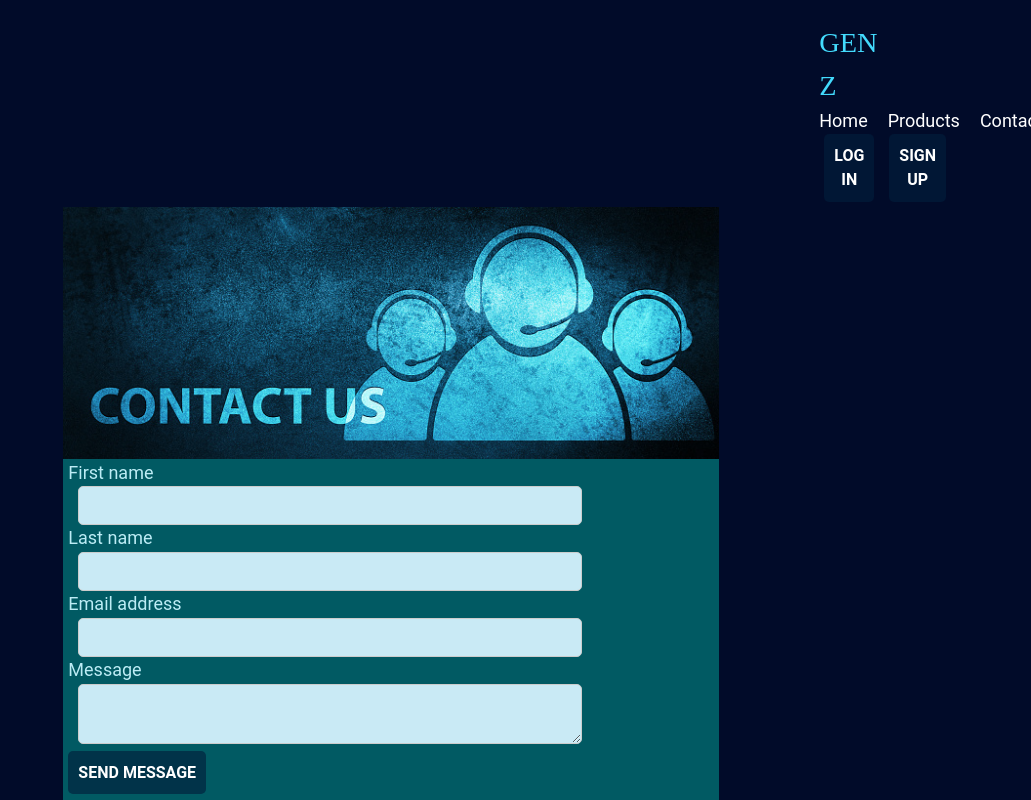
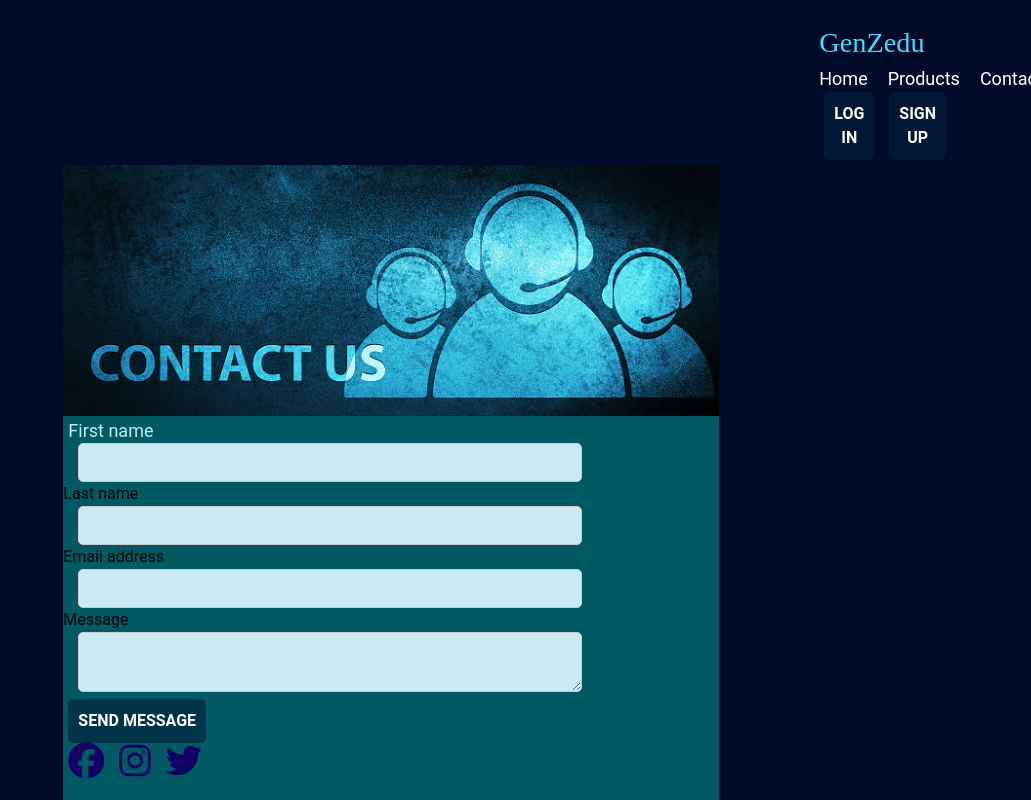
Before and after one commit to VOSANDI2003/contact_us, a Next.js app: page / in a window 1280 px wide. Shown: the top 800 px of the page, without its empty margins (249-1280 px from the left). Built offline with nearby package versions, Linux system fonts and the light colour scheme.

Commit message:
Update page.js

```diff
--- a/src/app/page.js
+++ b/src/app/page.js
@@ -1,79 +1,71 @@
 import React from 'react';
 import Head from 'next/head';
 import './globals.css';
+import '@fortawesome/fontawesome-free/css/all.min.css'; // Import Font Awesome
+
 
 
 const ContactUs = () => {
     return (
-
         <>
             <div className="header">
                 <header className="bg-white shadow-md p-4">
                     <nav className="flex justify-between items-right">
-        <div className="text-lg font-bold">GEN Z</div>
+                        <div className="text-lg font-bold">GenZedu</div>
                         <div className="flex space-x-4">
                             <a href="#" className="home">Home</a>
                             <a href="#" className="products">Products</a>
                             <a href="#" className="contact">Contact</a>
                         </div>
                         {/*buttons*/}
-
                         <div className="button-container">
                             <button className="login py-2 border rounded-md">Log In</button>
                             <button className="signup px-4 py-2 bg-blue-600 text-white border rounded-md">Sign Up</button>
                         </div>
-
                     </nav>
-    </header></div>
+                </header>
+            </div>
 
             {/* Top Section */}
             <section className="hero-section flex flex-col lg:flex-row items-center justify-between">
                 <div className="hero-content text-center lg:text-left p-4 lg:w-1/2">
                     <h1 className="text-4xl lg:text-5xl font-bold mb-4"></h1>
-
                 </div>
                 <div className="hero-image lg:w-1/2 p-4">
                     <div className='image lg:text-right'></div>
-          <img src="../../contact.jpg" className=" h-auto"  width={1400} // Set the desired width
-        height={300} />
-
+                    <img src="../../contact.jpg" className=" h-auto" width={1400} height={300} />
                 </div>
             </section>
 
-
-
-
             <div className="bg-teal-800 flex items-center justify-center min-h-screen">
                 <div className="bg-teal-700 p-10 rounded-lg shadow-lg w-full max-w-lg">
-
                     <form>
                         <div className="grid grid-cols-2 gap-4 mb-4">
                             <div>
-                                <label className="blocktext-blue    mb-2" htmlFor="first-name">First name</label>
-                                <input type="text " id="first-name" className="w-full p-2  border border-gray-300 rounded" />
+                                <label className="blocktext-blue mb-2" htmlFor="first-name">First name</label>
+                                <input type="text" id="first-name" className="w-full p-2 border border-gray-300 rounded" />
                             </div>
                             <div>
-                                <label className="blocktext-white mb-2" htmlFor="last-name">Last name</label>
+                                <label className="block text-white mb-2" htmlFor="last-name">Last name</label>
                                 <input type="text" id="last-name" className="w-full p-2 border border-gray-300 rounded" />
                             </div>
                         </div>
                         <div className="mb-4">
-                            <label className="blocktext-white mb-2" htmlFor="email">Email address</label>
+                            <label className="block text-white mb-2" htmlFor="email">Email address</label>
                             <input type="email" id="email" className="w-full p-2 border border-gray-300 rounded" />
                         </div>
                         <div className="mb-4">
-                            <label className="blocktext-white mb-2" htmlFor="message">Message</label>
+                            <label className="block text-white mb-2" htmlFor="message">Message</label>
                             <textarea id="message" className="w-full p-2 border border-gray-300 rounded h-32"></textarea>
                         </div>
-
                         <div className="mb-4">
-                            <button type="submit" className="w-fullbg-blue-800 text-white py-2 rounded">Send message</button>
+                            <button type="submit" className="button bg-blue-800 text-white py-2 rounded">Send message</button>
                         </div>
                     </form>
-                    <div className="flexjustify-center space-x-4 mb-4">
-                        <a href="#" className="text-white1"><i className="fab fa-facebook"></i> Facebook</a>
-                        <a href="#" className="text-white2"><i className="fab fa-instagram"></i> Instagram</a>
-                        <a href="#" className="text-white3"><i className="fab fa-twitter"></i> Twitter</a>
+                    <div className="flex justify-center space-x-4 mb-4">
+                        <a href="#" className="text-white1"><i className="fab fa-facebook fa-2x"></i></a>
+                        <a href="#" className="text-white2"><i className="fab fa-instagram fa-2x"></i></a>
+                        <a href="#" className="text-white3"><i className="fab fa-twitter fa-2x"></i></a>
                     </div>
                     <div className="Contact_numbers text-center">
                         <p>Contact numbers: +94 456789123</p>
@@ -84,7 +76,12 @@ const ContactUs = () => {
                     <div className="text-white5 text-center">
                         <p>+94 567891234</p>
                     </div>
+                    <div className='email text-justify'>
+                        <p>E-mail address: genzedu@gmail.com</p>
                     </div>
+
+                </div>
+
                 {/* Footer */}
                 <footer className="bg-gray-800 text-white py-8">
                     <div className="container mx-auto text-center">
@@ -95,13 +92,9 @@ const ContactUs = () => {
                         </div>
                     </div>
                 </footer>
-
             </div>
-
         </>
-
     );
-
 };
 
 export default ContactUs;
```
Lines whose indentation alone changed are shown as unchanged.
